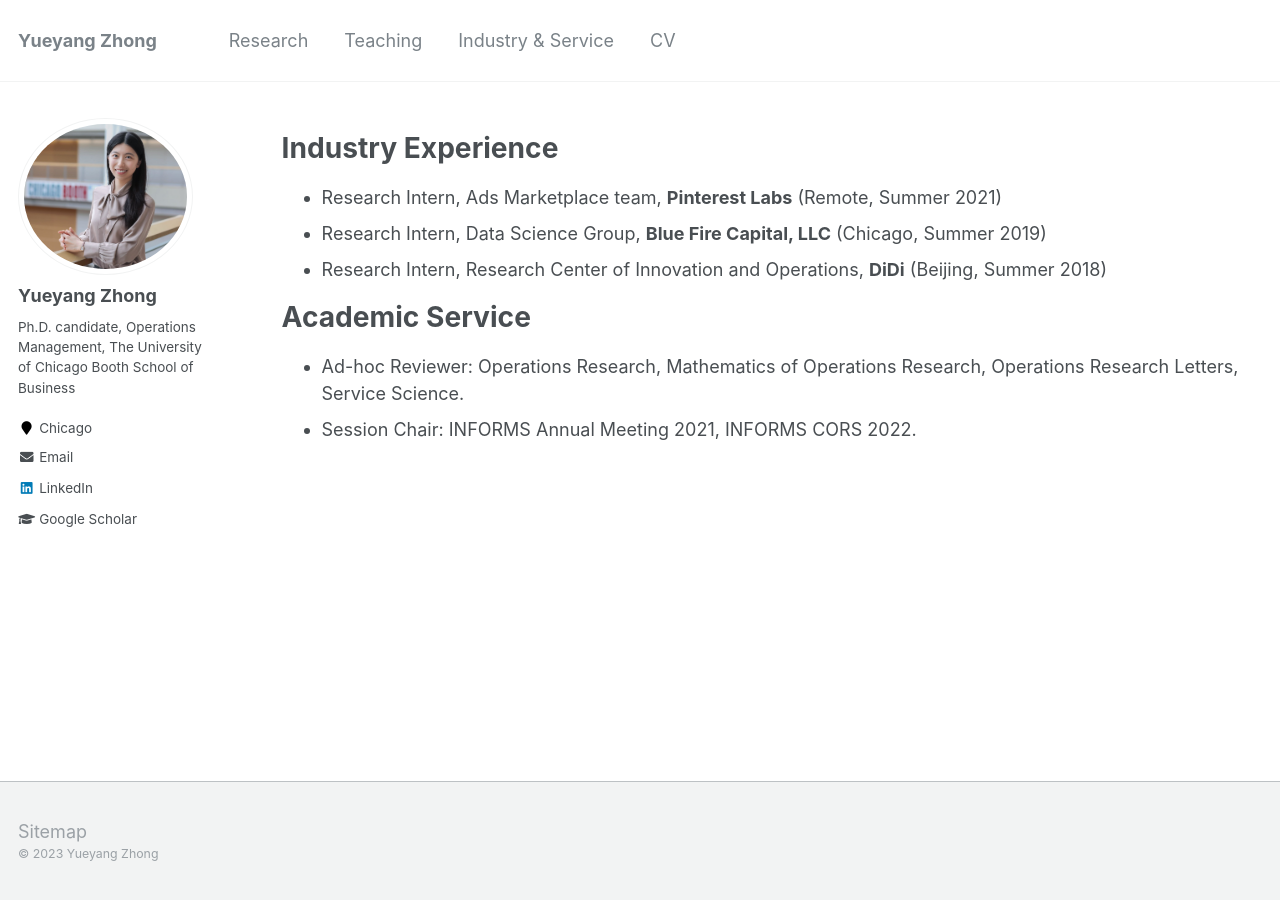
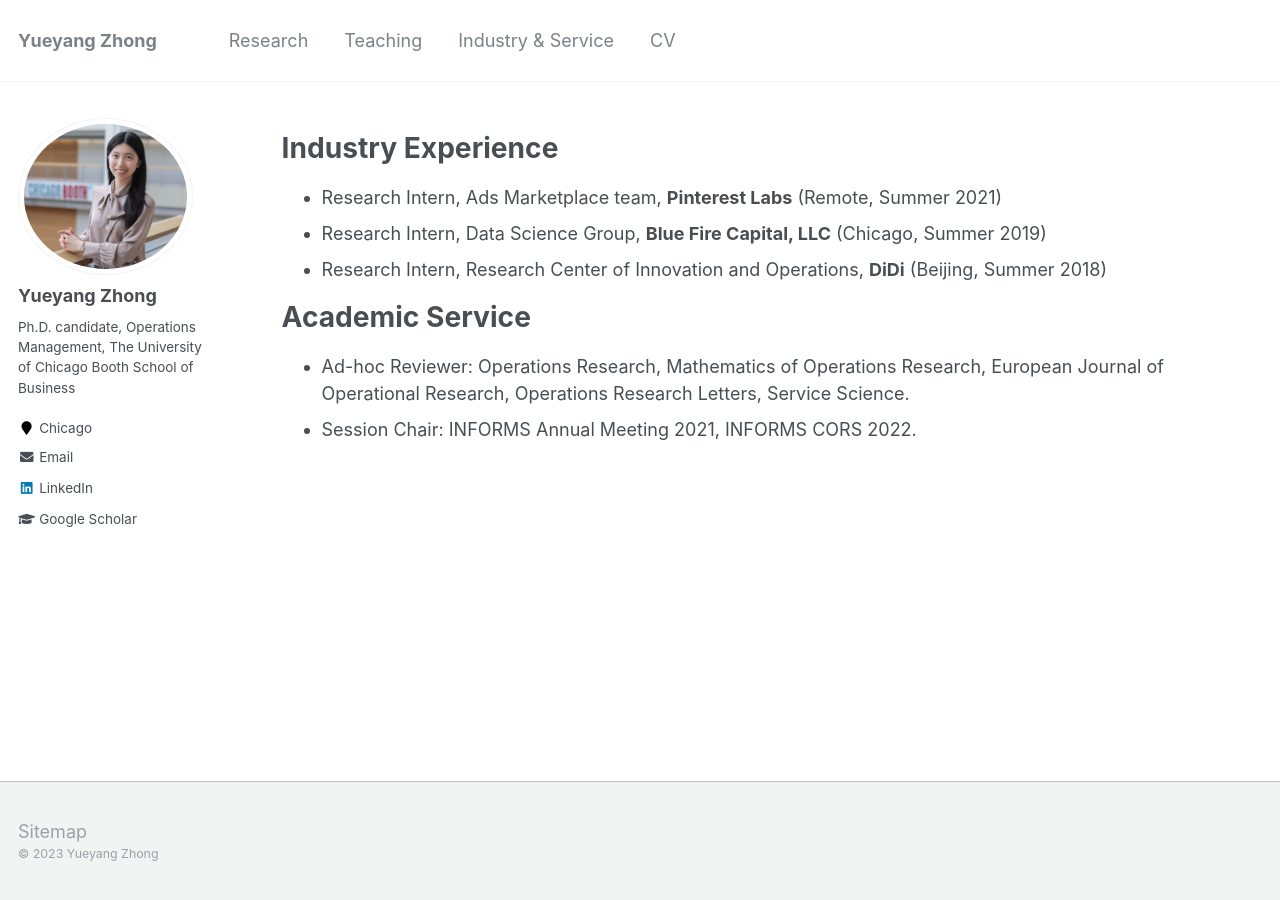
Before and after one commit to alicemengqi/site, a Jekyll site: the page built from _pages/terms.md, in a window 1280 px wide. Built offline with Jekyll 4.4.1, drawn with Linux system fonts in a browser that asks for light colours.

Commit message:
Update terms.md

```diff
--- a/_pages/terms.md
+++ b/_pages/terms.md
@@ -14,5 +14,5 @@ author_profile: true
 * Research Intern, Research Center of Innovation and Operations, <b>DiDi</b> (Beijing, Summer 2018)
 
 # Academic Service
-* Ad-hoc Reviewer: Operations Research, Mathematics of Operations Research, Operations Research Letters, Service Science.
+* Ad-hoc Reviewer: Operations Research, Mathematics of Operations Research, European Journal of Operational Research, Operations Research Letters, Service Science.
 * Session Chair: INFORMS Annual Meeting 2021, INFORMS CORS 2022.
```
